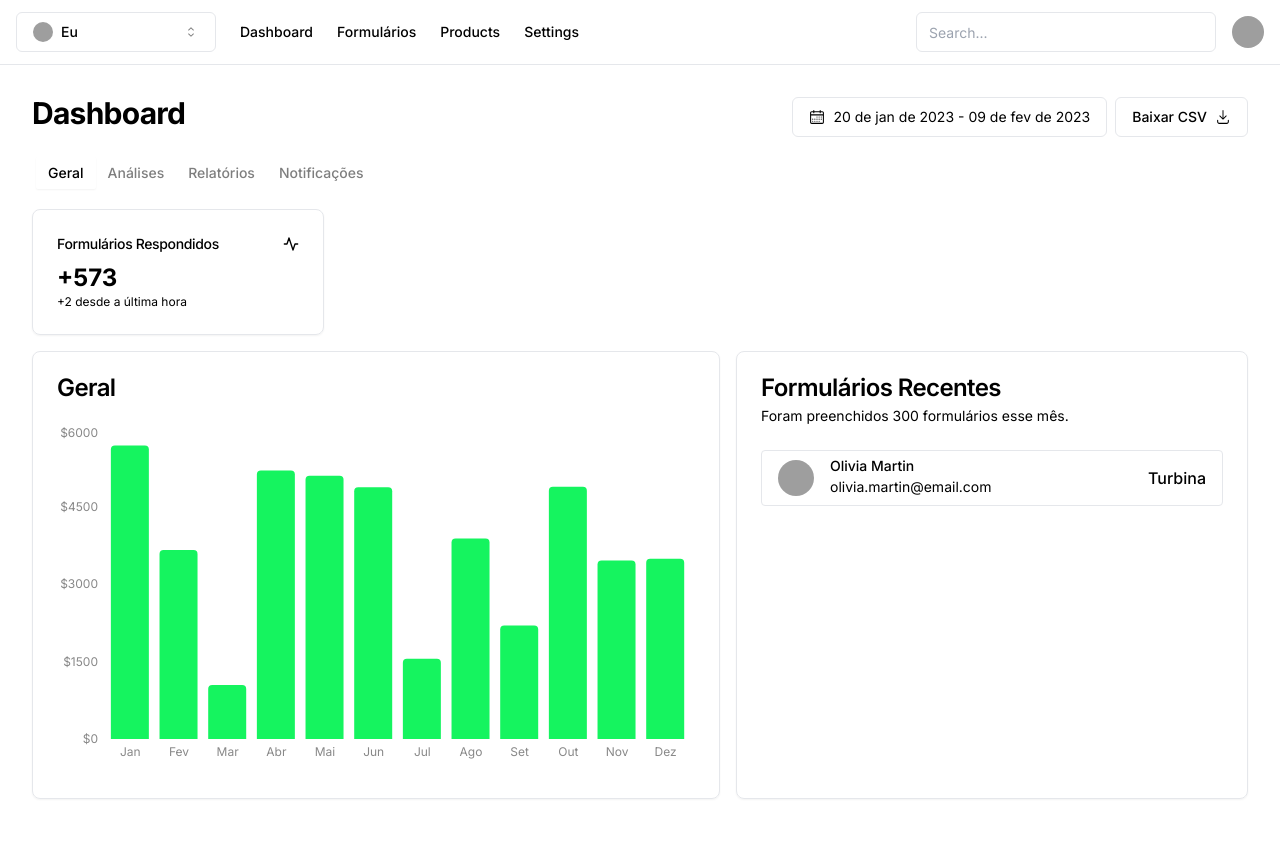
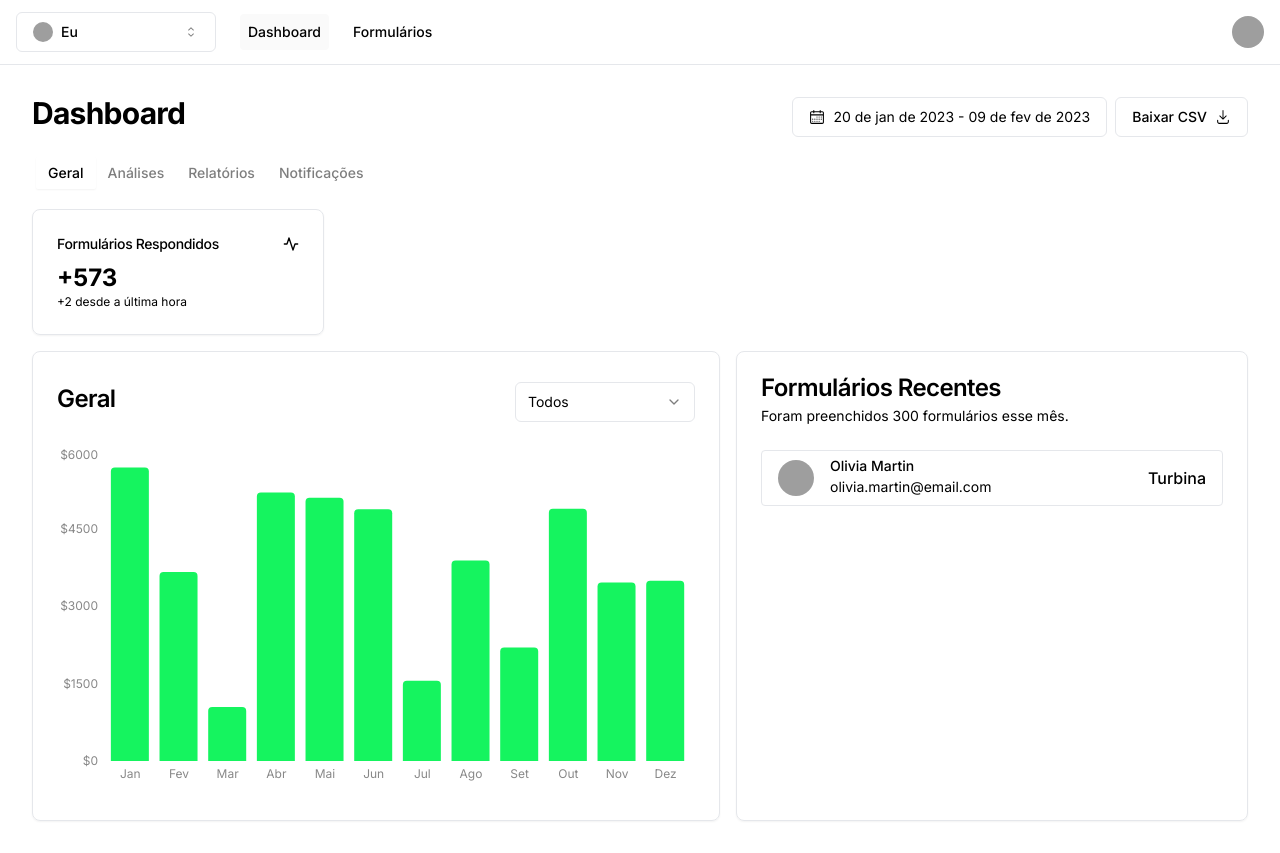
Before and after one commit to DAILY-MANAGE/daily-manage-web, a Next.js app: page / in a window 1280 px wide. Before the commit the page ends 831 px from the top, so only its background shows below. Built offline with nearby package versions, Linux system fonts and the light colour scheme; grey boxes are pictures that could not be loaded.

Commit message:
new(main): dashboard search

```diff
--- a/app/(pages)/dashboard/page.tsx
+++ b/app/(pages)/dashboard/page.tsx
@@ -1,33 +1,35 @@
-import { Metadata } from "next"
-import Image from "next/image"
+import { Metadata } from 'next';
+import Image from 'next/image';
 
-import { Button } from "@/components/ui/button"
+import { Button } from '@/components/ui/button';
 import {
   Card,
   CardContent,
   CardDescription,
   CardHeader,
   CardTitle,
-} from "@/components/ui/card"
+} from '@/components/ui/card';
+import { Tabs, TabsContent, TabsList, TabsTrigger } from '@/components/ui/tabs';
+import { CalendarDateRangePicker } from '../../components/Dashboard/date-range-picker';
+import { MainNav } from '../../components/Dashboard/main-nav';
+import { Overview } from '../../components/Dashboard/overview';
+import { RecentFills } from '../../components/Dashboard/recent-fills';
+import { Search } from '../../components/Dashboard/search';
+import TeamSwitcher from '../../components/Dashboard/team-switcher';
+import { UserNav } from '../../components/Dashboard/user-nav';
+import { RxDownload } from 'react-icons/rx';
 import {
-  Tabs,
-  TabsContent,
-  TabsList,
-  TabsTrigger,
-} from "@/components/ui/tabs"
-import { CalendarDateRangePicker } from "../../components/Dashboard/date-range-picker"
-import { MainNav } from "../../components/Dashboard/main-nav"
-import { Overview } from "../../components/Dashboard/overview"
-import { RecentFills } from "../../components/Dashboard/recent-fills"
-import { Search } from "../../components/Dashboard/search"
-import TeamSwitcher from "../../components/Dashboard/team-switcher"
-import { UserNav } from "../../components/Dashboard/user-nav"
-import { RxDownload } from "react-icons/rx"
+  Select,
+  SelectContent,
+  SelectItem,
+  SelectTrigger,
+  SelectValue,
+} from "@/components/ui/select"
 
 export const metadata: Metadata = {
-  title: "Dashboard",
-  description: "Example dashboard app using the components.",
-}
+  title: 'Dashboard',
+  description: 'Example dashboard app using the components.',
+};
 
 export default function DashboardPage() {
   return (
@@ -64,7 +66,9 @@ export default function DashboardPage() {
             <h2 className="text-3xl font-bold tracking-tight">Dashboard</h2>
             <div className="flex items-center space-x-2">
               <CalendarDateRangePicker />
-              <Button className="border flex items-center justify-center gap-2">Baixar CSV <RxDownload className="w-4 h-4"/></Button>
+              <Button className="border flex items-center justify-center gap-2">
+                Baixar CSV <RxDownload className="w-4 h-4" />
+              </Button>
             </div>
           </div>
           <Tabs defaultValue="overview" className="space-y-4">
@@ -110,8 +114,19 @@ export default function DashboardPage() {
               </div>
               <div className="grid gap-4 md:grid-cols-2 lg:grid-cols-7">
                 <Card className="col-span-4">
-                  <CardHeader>
-                    <CardTitle>Geral</CardTitle>
+                  <CardHeader className="flex justify-between flex-row">
+                    <CardTitle className='leading-none my-auto'>Geral</CardTitle>
+                    <div className="w-1/2 h-full flex justify-end">
+                      <Select>
+                        <SelectTrigger className="w-[180px]">
+                          <SelectValue placeholder="Todos" />
+                        </SelectTrigger>
+                        <SelectContent>
+                          <SelectItem value="Todos" className='bg-white'>Todos</SelectItem>
+                          <SelectItem value="dark" className='bg-white'>Turbina</SelectItem>
+                        </SelectContent>
+                      </Select>
+                    </div>
                   </CardHeader>
                   <CardContent className="pl-2">
                     <Overview />
@@ -134,5 +149,5 @@ export default function DashboardPage() {
         </div>
       </div>
     </>
-  )
+  );
 }
--- a/app/components/Dashboard/main-nav.tsx
+++ b/app/components/Dashboard/main-nav.tsx
@@ -12,29 +12,17 @@ export function MainNav({
       {...props}
     >
       <Link
-        href="/examples/dashboard"
-        className="text-sm font-medium transition-colors hover:text-primary"
+        href="/dashboard"
+        className="text-sm font-medium transition-colors hover:text-primary rounded bg-zinc-50 p-2"
       >
         Dashboard
       </Link>
       <Link
-        href="/examples/dashboard"
+        href="/formularios"
         className="text-sm font-medium text-muted-foreground transition-colors hover:text-primary"
       >
         Formulários
       </Link>
-      <Link
-        href="/examples/dashboard"
-        className="text-sm font-medium text-muted-foreground transition-colors hover:text-primary"
-      >
-        Products
-      </Link>
-      <Link
-        href="/examples/dashboard"
-        className="text-sm font-medium text-muted-foreground transition-colors hover:text-primary"
-      >
-        Settings
-      </Link>
     </nav>
   )
 }
--- a/app/components/Dashboard/overview.tsx
+++ b/app/components/Dashboard/overview.tsx
@@ -71,7 +71,7 @@ export function Overview() {
           axisLine={false}
           tickFormatter={(value) => `$${value}`}
         />
-        <Bar dataKey="total" fill="#15F45F" radius={[4, 4, 0, 0]} />
+        <Bar dataKey="total" fill="#15F45F" radius={[4, 4, 0, 0]}/>
       </BarChart>
     </ResponsiveContainer>
   )
--- a/app/components/Dashboard/search.tsx
+++ b/app/components/Dashboard/search.tsx
@@ -1,13 +1,9 @@
-import { Input } from "@/components/ui/input"
+import { Command, CommandInput, CommandList, CommandEmpty, CommandGroup, CommandItem, CommandSeparator } from '@/components/ui/command';
 
 export function Search() {
   return (
     <div>
-      <Input
-        type="search"
-        placeholder="Search..."
-        className="md:w-[100px] lg:w-[300px]"
-      />
+
     </div>
-  )
+  );
 }
```
